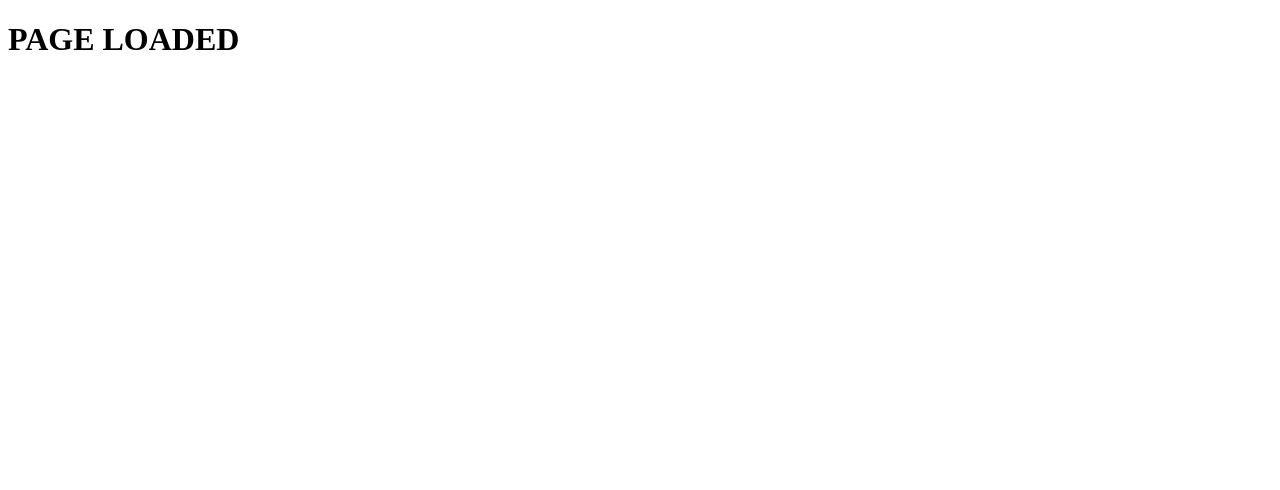
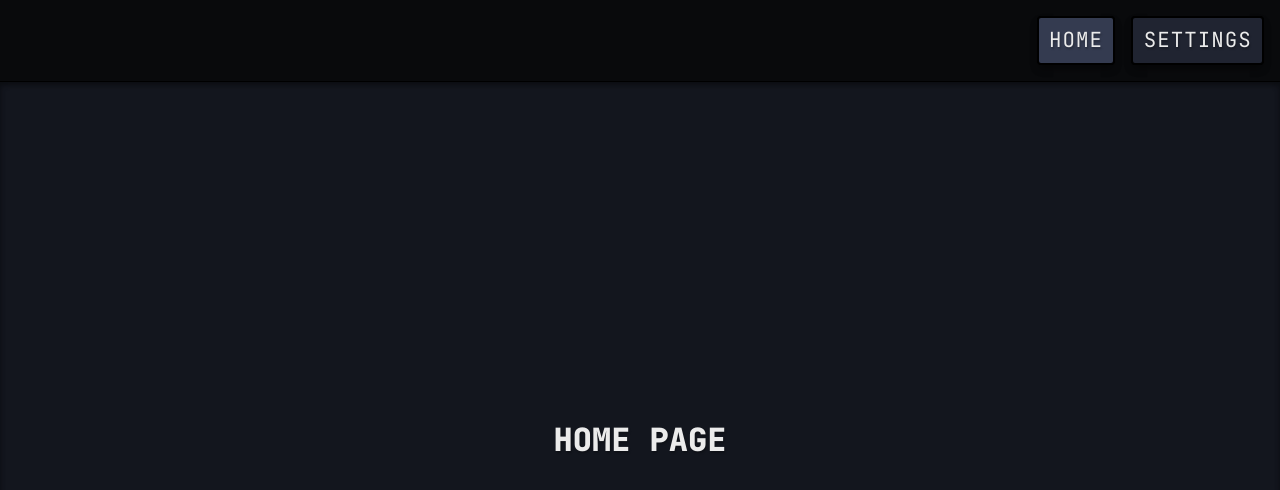
Before and after one commit to Jikol/SPA-Template, a website built with Parcel: page index.html in a window 1280 px wide. Built offline with nearby package versions, Linux system fonts and the light colour scheme.

Commit message:
added examples pages, optimized for static content

```diff
--- a/css/scss/base/_normalize.scss
+++ b/css/scss/base/_normalize.scss
@@ -7,8 +7,18 @@
    box-sizing: border-box;
 }
 
+body {
+   @include flex-column();
+   @include size(100vw, 100vh);
+}
+
 #app {
-   @include size(100vw, 100vh);
+   position: relative;
+   flex: 1 0 auto;
+   & > * {
+      @include size();
+      position: absolute;
+   }
 }
 
 /*! normalize.css v8.0.1 | MIT License | github.com/necolas/normalize.css */
--- /dev/null
+++ b/css/scss/base/_static.scss
@@ -0,0 +1,8 @@
+.static-header {
+   @include flex-row(flex-end);
+   background: $black;
+   &__nav {
+      @include flex-row(center, stretch, 1em, wrap);
+      padding: 1em;
+   }
+}
--- a/css/scss/helpers/_mixins.scss
+++ b/css/scss/helpers/_mixins.scss
@@ -110,8 +110,7 @@
    cursor: pointer;
    white-space: nowrap;
    transition: all .2s;
-   @if ($border-type == all
-   ) {
+   @if ($border-type == all) {
       border: $border;
    } @else {
       border-#{$border-type}: $border;
--- /dev/null
+++ b/css/scss/modules/_links.scss
@@ -0,0 +1,35 @@
+.link--button {
+   @include button($raisin-black, unset, all, 2px solid black);
+   @include font('jetbrains', $platinum);
+   @include pseudo-parent();
+   border-radius: 4px;
+   font-size: 1.3rem;
+   overflow: unset;
+   padding: 0.5em;
+   &:before {
+      @include pseudo-children();
+      box-shadow: $shadow-huge;
+      transition: .2s all;
+      opacity: 1;
+   }
+   &:after {
+      @include pseudo-children();
+      box-shadow: $shadow-huge-inset;
+      opacity: 0;
+   }
+   &:hover {
+      color: white;
+      background: lighten($raisin-black, 5%);
+      &:before {
+         opacity: 0;
+      }
+   }
+   &:active {
+      &:after {
+         opacity: 1;
+      }
+   }
+   &[data-selected] {
+      background: lighten($raisin-black, 10%);
+   }
+}
--- /dev/null
+++ b/css/scss/pages/_home.scss
@@ -0,0 +1,8 @@
+.home {
+   @include grid();
+   @include grid-place(center, center);
+   @include font('jetbrainsbold', $platinum);
+   border-top: 1px solid black;
+   box-shadow: $shadow-middle-inset;
+   background: $rich-black;
+}
--- /dev/null
+++ b/css/scss/pages/_settings.scss
@@ -0,0 +1,8 @@
+.settings {
+   @include grid();
+   @include grid-place(center, center);
+   @include font('jetbrainsbold', $platinum);
+   border-top: 1px solid black;
+   box-shadow: $shadow-middle-inset;
+   background: $rich-black;
+}
--- a/css/style.scss
+++ b/css/style.scss
@@ -12,11 +12,13 @@
 @import "scss/base/typography";
 @import "scss/base/scrollbar";
 @import "scss/base/leaflet";
+@import "scss/base/static";
 
 /* -----------------------------------------------
    IMPORT INTERACTIBLE ELEMENTS
   ----------------------------------------------- */
 @import "scss/modules/buttons";
+@import "scss/modules/links";
 @import "scss/modules/inputs";
 @import "scss/modules/modifiers";
 
@@ -27,3 +29,5 @@
 /* -----------------------------------------------
    IMPORT BASE DOM STYLES
   ----------------------------------------------- */
+@import "scss/pages/home";
+@import "scss/pages/settings";
--- a/index.html
+++ b/index.html
@@ -5,13 +5,19 @@
     <meta name="viewport"
           content="width=device-width, user-scalable=no, initial-scale=1.0, maximum-scale=1.0, minimum-scale=1.0">
     <meta http-equiv="X-UA-Compatible" content="ie=edge">
-    <title>LPP</title>
+    <title>SPA</title>
     <link rel="shortcut icon" href="media/images/favicon.ico">
     <link rel="stylesheet" href="css/style.css">
     <script src="config/config.js"></script>
     <script type="module" src="js/index.js"></script>
 </head>
 <body>
-    <div id="app"></div>
+    <header class="static-header">
+        <nav class="static-header__nav">
+            <a href="/" class="static-header__nav-item link--button" data-route data-selected>home</a>
+            <a href="/settings" class="static-header__nav-item link--button" data-route>settings</a>
+        </nav>
+    </header>
+    <main id="app"></main>
 </body>
 </html>
--- a/js/modules/Animation.mjs
+++ b/js/modules/Animation.mjs
@@ -33,9 +33,10 @@ export default class {
     }
 
     static #controlInteractiveItems(mode) {
-        const interactiveItems = document.querySelectorAll('button');
+        const interactiveItems = document.querySelectorAll('button, a, input');
         interactiveItems.forEach(item => {
-            item.disabled = !mode;
+            mode ? item.removeAttribute("data-disabled") :
+                item.setAttribute("data-disabled", "")
         });
     }
 }
--- a/js/router/Router.mjs
+++ b/js/router/Router.mjs
@@ -1,5 +1,5 @@
-import Prototypes from "../modules/Prototypes.mjs";
-import IndexView from "../views/IndexView.mjs";
+import HomeView from "../views/HomeView.mjs";
+import SettingsView from "../views/SettingsView.mjs";
 import Animation from "../modules/Animation.mjs";
 
 class Router {
@@ -7,9 +7,7 @@ class Router {
         if (Router._instance) {
             return Router._instance;
         }
-
         Router._instance = this;
-        window.addEventListener("popstate", this.#router);
 
         this.#bindListeners();
         this.#router();
@@ -22,7 +20,8 @@ class Router {
 
     async #router() {
         const routes = [
-            { path: "/", title: "Index", node: "index", view: IndexView }
+            { path: "/", title: "Home", node: "home", view: HomeView },
+            { path: "/settings", title: "Settings", node: "settings", view: SettingsView }
         ];
 
         const matches = routes.map(route => {
@@ -47,9 +46,9 @@ class Router {
         const appContainer = document.querySelector('#app');
         let originalInnerHTML = appContainer.innerHTML;
 
-        appContainer.prepend(document.createElementFromString(await view.render()));
+        appContainer.insertAdjacentHTML("afterbegin", await view.render());
         view.bindListeners(match.route.node);
-        const oldNode = appContainer.lastChild;
+        const oldNode = appContainer.lastElementChild;
 
         if (originalInnerHTML) {
             Animation.fadeOut(oldNode).then(() => {
@@ -62,7 +61,14 @@ class Router {
         document.body.addEventListener("click", e => {
             if (e.target.matches('[data-route]')) {
                 e.preventDefault();
-                this.navigateTo(e.target.getAttribute('data-route'));
+                if (e.target.getAttribute('data-disabled') === null) {
+                    const selectedNodes = document.querySelectorAll('[data-selected]');
+                    selectedNodes.forEach(selectedNode => {
+                        selectedNode.removeAttribute('data-selected');
+                    });
+                    e.target.setAttribute('data-selected', '');
+                    this.navigateTo(e.target.href);
+                }
             }
         });
     }
--- a/js/views/AbstractView.mjs
+++ b/js/views/AbstractView.mjs
@@ -1,7 +1,7 @@
 export default class {
     constructor() {}
 
-    bindListeners() {}
+    bindListeners(rootNode) {}
 
     async render() { return ``; }
 }
--- /dev/null
+++ b/js/views/HomeView.mjs
@@ -0,0 +1,18 @@
+import AbstractView from "./AbstractView.mjs";
+
+export default class extends AbstractView {
+    constructor() {
+        super();
+    }
+
+    async render() {
+        // language=HTML
+        return `
+            <div class="home">
+                <main class="main">
+                    <h1>HOME PAGE</h1>
+                </main>
+	        </div>
+        `;
+    }
+}
--- a/js/views/IndexView.mjs
+++ b/js/views/SettingsView.mjs
@@ -8,9 +8,11 @@ export default class extends AbstractView {
     async render() {
         // language=HTML
         return `
-            <div class="index">
-		<h1>PAGE LOADED</h1>
-	    </div>
+            <div class="settings">
+                <main class="main">
+                    <h1>SETTINGS PAGE</h1>
+                </main>
+            </div>
         `;
     }
 }
```
Also changed, not shown: css/style.css, 2 other files.
